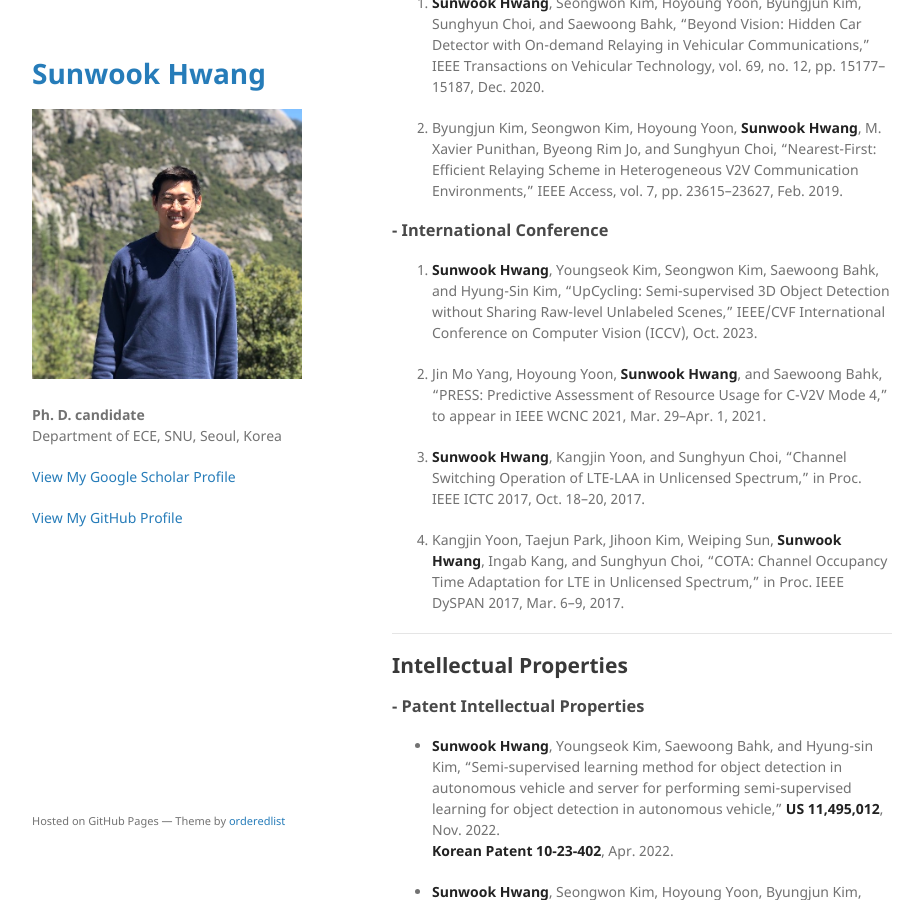
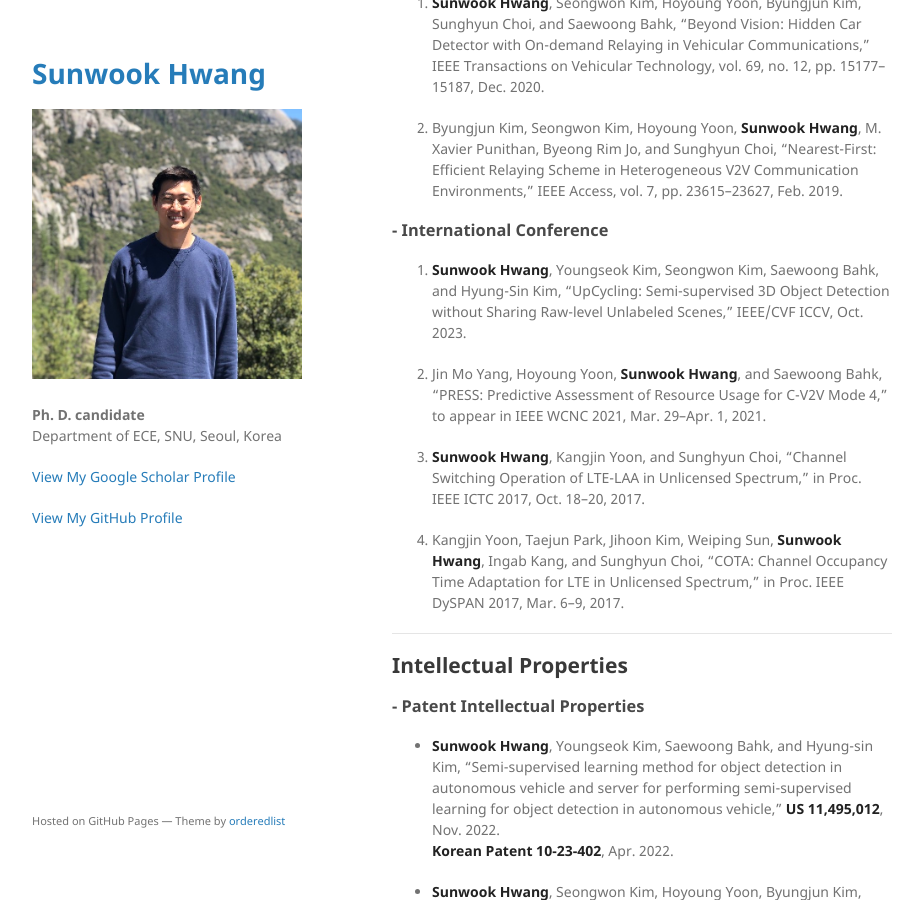
Before and after one commit to jeongjun-park/jeongjun-park.github.io, a Jekyll site: the page built from index.md, in a window 1280 px wide and 900 px high, scrolled down 1553 px. Shown: the whole window, without its empty margins (178-1101 px from the left). Built offline with Jekyll 4.4.1, drawn with Linux system fonts in a browser that asks for light colours; our own code applies the rules of GitHub Pages for plain Markdown files.

Commit message:
Update index.md

```diff
--- a/index.md
+++ b/index.md
@@ -67,7 +67,7 @@ IEEE Access, vol. 7, pp. 23615--23627, Feb. 2019.
 ### - International Conference
 1. **Sunwook Hwang**, Youngseok Kim, Seongwon Kim, Saewoong Bahk, and Hyung-Sin Kim,
 "UpCycling: Semi-supervised 3D Object Detection without Sharing Raw-level Unlabeled Scenes,"
-IEEE/CVF International Conference on Computer Vision (ICCV), Oct. 2023.
+IEEE/CVF ICCV, Oct. 2023.
 
 4. Jin Mo Yang, Hoyoung Yoon, **Sunwook Hwang**, and Saewoong Bahk,
 "PRESS: Predictive Assessment of Resource Usage for C-V2V Mode 4,"
```
